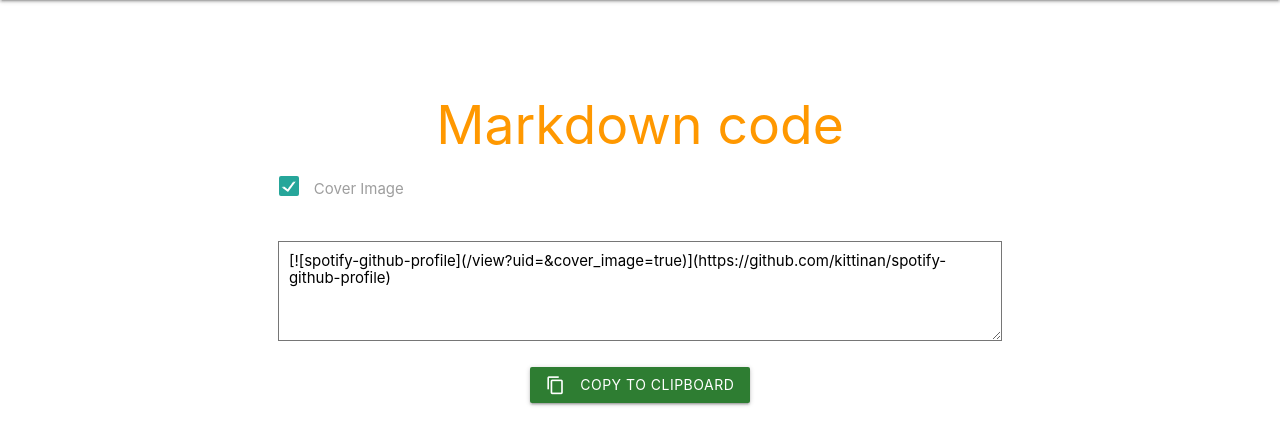
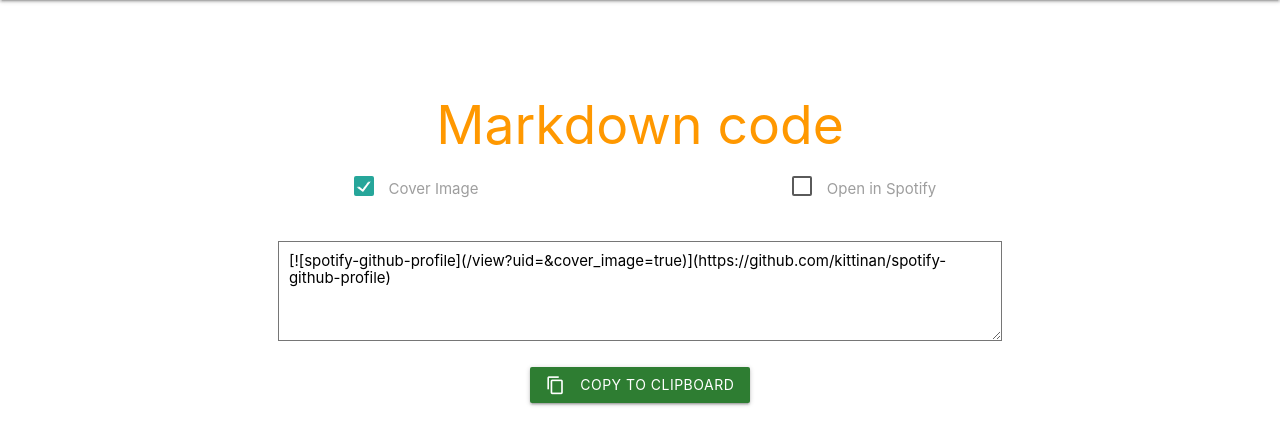
Before and after one commit to kittinan/spotify-github-profile, a Flask app: template api/templates/callback.html.j2 in a window 1280 px wide. Shown: the part 64-487 px from the top of the page. Run offline with Flask 2, Linux system fonts and the light colour scheme; the template is opened without the code that fills it, so the values that code supplies are empty; parts of the project's set-up code (start-up, migrations or seed data) failed here and were passed over; some libraries are stand-ins or nearby versions.

Commit message:
Add redirect to spotify when click the link

```diff
--- a/api/templates/callback.html.j2
+++ b/api/templates/callback.html.j2
@@ -44,14 +44,18 @@
 
       <div class="row center">
         <div class="row">
-          <div class="col s6 m4">
+          <div class="col s12 m6">
             <label>
               <input type="checkbox" class="filled-in" checked="checked" id="cover-image-checkbox" />
               <span>Cover Image</span>
             </label>
           </div>
-          <div class="col s6 m4"></div>
-          <div class="col s6 m4"></div>
+          <div class="col s12 m6">
+            <label>
+              <input type="checkbox" class="filled-in" id="open-song-checkbox" />
+              <span>Open in Spotify</span>
+            </label>
+          </div>
         </div>
       </div>
 
@@ -104,23 +108,29 @@
       uid: uid,
       cover_image: true,
     };
+    var openSong = false;
 
     function updateUrl() {
       var viewUrlWithParams = viewUrl + $.param(urlParams, true);
+      var url = "https://github.com/kittinan/spotify-github-profile";
+      if (openSong) {
+        url = viewUrl + $.param({uid: uid, redirect: true}, true);;
+      }
+
       exampleView.attr('src', viewUrlWithParams);
-      markdownCodeTextArea.text(`[![spotify-github-profile](${viewUrlWithParams})](https://github.com/kittinan/spotify-github-profile)`);
+      markdownCodeTextArea.text(`[![spotify-github-profile](${viewUrlWithParams})](${url})`);
     }
 
     updateUrl();
 
-    var coverImageCheckbox = $("#cover-image-checkbox");
-    coverImageCheckbox.change(function() {
-        if(this.checked) {
-          urlParams.cover_image = true;
-        } else {
-          urlParams.cover_image = false;
-        }
-        updateUrl();
+    $("#cover-image-checkbox").change(function() {
+      urlParams.cover_image = this.checked;
+      updateUrl();
+    });
+
+    $("#open-song-checkbox").change(function() {
+      openSong = this.checked;
+      updateUrl();
     });
   </script>
 
--- a/api/view.py
+++ b/api/view.py
@@ -93,14 +93,8 @@
     return token_info
 
 
-@app.route("/", defaults={"path": ""})
-@app.route("/<path:path>")
-def catch_all(path):
-
+def get_access_token(uid):
     global CACHE_TOKEN_INFO
-
-    uid = request.args.get("uid")
-    cover_image = request.args.get("cover_image", default='true') == 'true'
 
     # Load token from cache memory
     token_info = get_cache_token_info(uid)
@@ -147,24 +141,39 @@
         # Save in memory cache
         CACHE_TOKEN_INFO[uid] = update_data
 
+    return access_token
+
+
+def get_song_info(uid):
+    access_token = get_access_token(uid)
+
     data = spotify.get_now_playing(access_token)
     if data:
-
         item = data["item"]
         is_now_playing = True
     else:
-
-        content_bar = ""
-
         recent_plays = spotify.get_recently_play(access_token)
         size_recent_play = len(recent_plays["items"])
         idx = random.randint(0, size_recent_play - 1)
         item = recent_plays["items"][idx]["track"]
         is_now_playing = False
 
-    img = ""
-    if cover_image:
-        img = load_image_b64(item["album"]["images"][1]["url"])
+    return item, is_now_playing
+
+
+@app.route("/", defaults={"path": ""})
+@app.route("/<path:path>")
+def catch_all(path):
+    uid = request.args.get("uid")
+    cover_image = request.args.get("cover_image", default='true') == 'true'
+    is_redirect = request.args.get("redirect", default='false') == 'true'
+
+    item, is_now_playing = get_song_info(uid)
+
+    if is_redirect:
+        return redirect(item["uri"], code=302)
+
+    img = load_image_b64(item["album"]["images"][1]["url"]) if cover_image else ""
     artist_name = item["artists"][0]["name"].replace("&", "&amp;")
     song_name = item["name"].replace("&", "&amp;")
 
```
